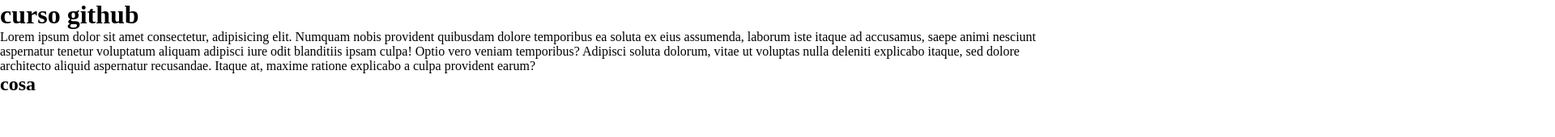
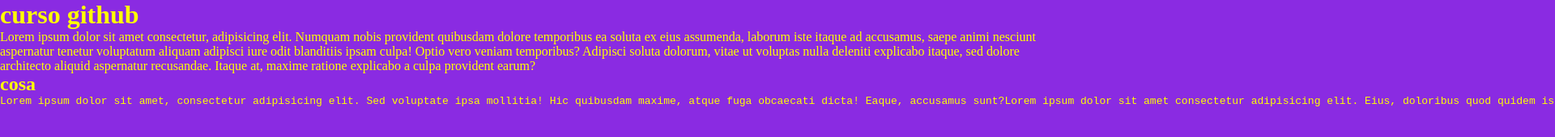
Before and after one commit to fatisanabria/proyecto1, a plain HTML site: page index.html in a window 1280 px wide. Shown: the top 170 px of the page at 81% size, 1920 px wide, since content can reach past the window. Drawn offline with Linux system fonts and the light colour scheme.

Commit message:
agrego una etiqueta pre y color de fondo

```diff
--- a/estilos.css
+++ b/estilos.css
@@ -2,3 +2,8 @@
     margin: 0;
     padding: 0;
 }
+
+body{
+    background-color: blueviolet;
+    color: yellow;
+}
--- a/index.html
+++ b/index.html
@@ -11,5 +11,7 @@
     <h1>curso github</h1>
     <p>Lorem ipsum dolor sit amet consectetur, adipisicing elit. Numquam nobis provident quibusdam dolore temporibus ea soluta ex eius assumenda, laborum iste itaque ad accusamus, saepe animi nesciunt aspernatur tenetur voluptatum aliquam adipisci iure odit blanditiis ipsam culpa! Optio vero veniam temporibus? Adipisci soluta dolorum, vitae ut voluptas nulla deleniti explicabo itaque, sed dolore architecto aliquid aspernatur recusandae. Itaque at, maxime ratione explicabo a culpa provident earum?</p>
     <h2>cosa</h2>
+    <pre>Lorem ipsum dolor sit amet, consectetur adipisicing elit. Sed voluptate ipsa mollitia! Hic quibusdam maxime, atque fuga obcaecati dicta! Eaque, accusamus sunt?Lorem ipsum dolor sit amet consectetur adipisicing elit. Eius, doloribus quod quidem iste amet dolorum quaerat placeat. Velit doloribus nulla rem odit?
+    </pre>
 </body>
 </html>
```
